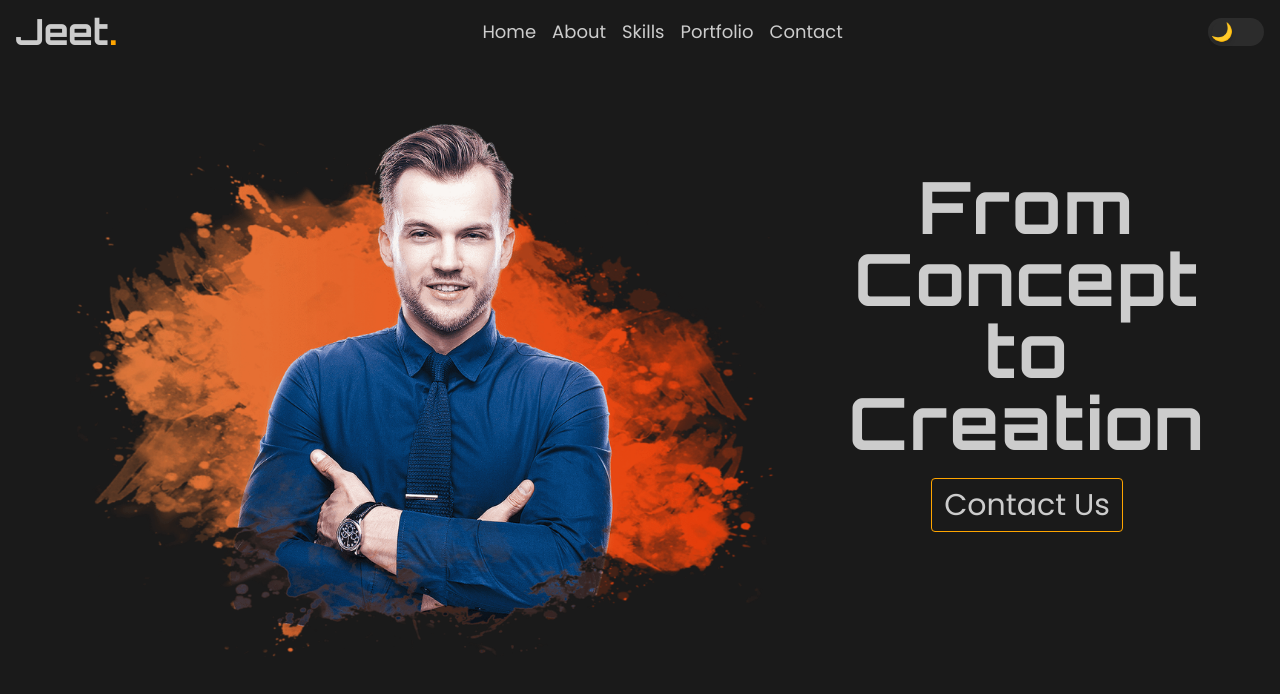
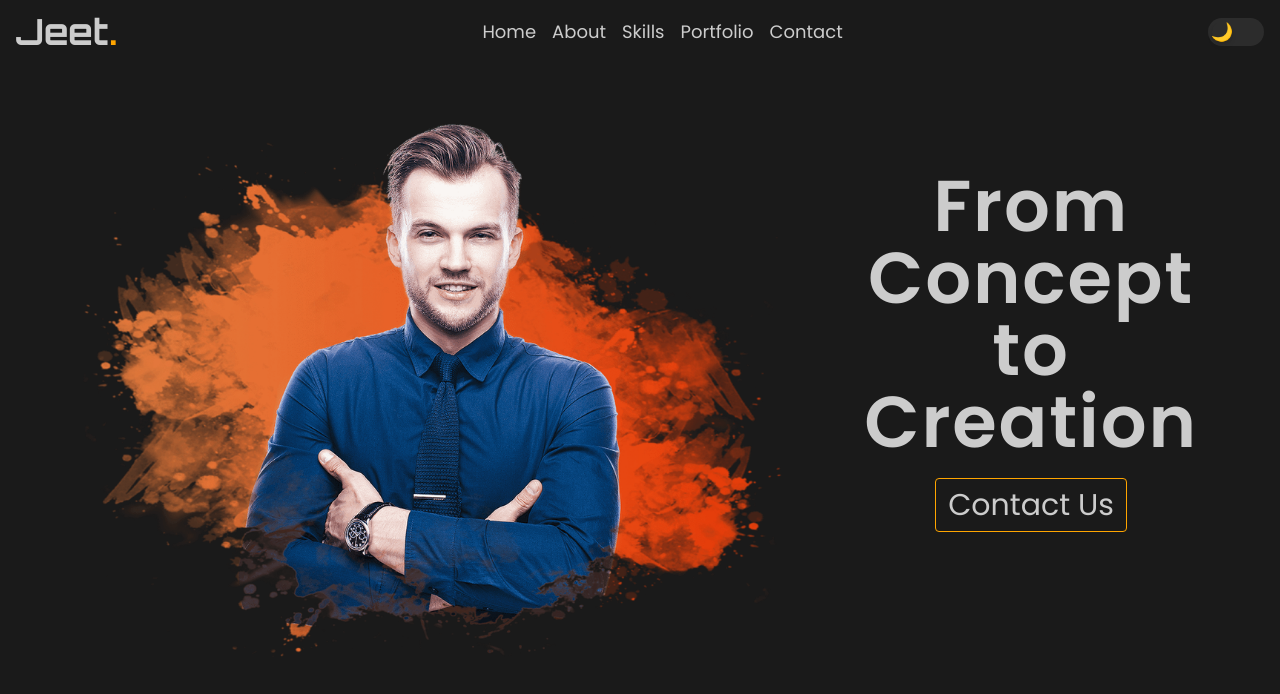
Before and after one commit to jeetsingh008/my-portfolio, a Next.js app: page / in a window 1280 px wide. Shown: the top 694 px of the page. Built offline with nearby package versions, Linux system fonts and the light colour scheme.

Commit message:
changed the hero section call to action font

```diff
--- a/components/home/Hero.tsx
+++ b/components/home/Hero.tsx
@@ -19,7 +19,7 @@ const HeroSection = () => {
       {/* Call to action part */}
       <div className="max-xl:absolute max-xl:top-4/5 max-xl:-translate-y-4/5 flex justify-center items-center">
         <div className="flex-col items-center gap-3">
-          <p className="text-center text-4xl sm:text-6xl md:text-7xl xl:text-7xl font-bold tracking-wide font-orbitron">
+          <p className="text-center text-4xl sm:text-6xl md:text-7xl xl:text-7xl font-semibold tracking-wide">
             From <br /> <span>Concept</span>
             <br />
             to <br /> <span>Creation</span>
```
